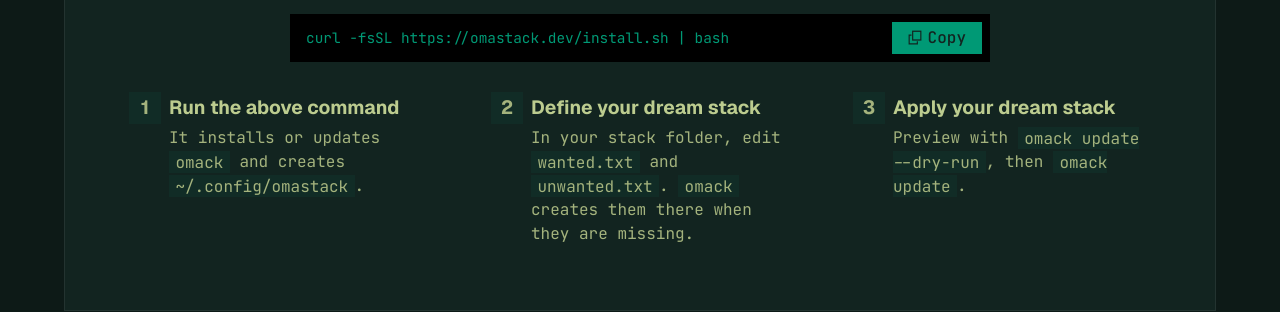
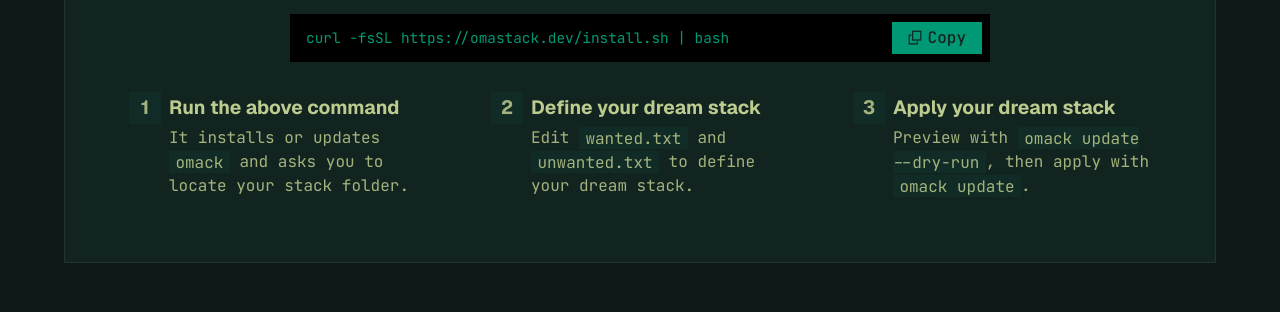
Before and after one commit to nohype-ai/omastack-dev.github.io, a plain HTML site: page index.html in a window 1280 px wide. Shown: the part 661-973 px from the top of the page. Drawn offline with Linux system fonts and the light colour scheme.

Commit message:
Run omack init on install without overwriting lists.

```diff
--- a/index.html
+++ b/index.html
@@ -77,8 +77,7 @@
               <div class="step-content">
                 <h4>Run the above command</h4>
                 <p>
-                  It installs or updates <code>omack</code> and creates
-                  <code>~/.config/omastack</code>.
+                  It installs or updates <code>omack</code> and asks you to locate your stack folder.
                 </p>
               </div>
             </div>
@@ -87,9 +86,7 @@
               <div class="step-content">
                 <h4>Define your dream stack</h4>
                 <p>
-                  In your stack folder, edit <code>wanted.txt</code> and
-                  <code>unwanted.txt</code>. <code>omack</code> creates them
-                  there when they are missing.
+                  Edit <code>wanted.txt</code> and <code>unwanted.txt</code> to define your dream stack.
                 </p>
               </div>
             </div>
@@ -98,8 +95,7 @@
               <div class="step-content">
                 <h4>Apply your dream stack</h4>
                 <p>
-                  Preview with <code>omack update --dry-run</code>, then
-                  <code>omack update</code>.
+                  Preview with <code>omack update --dry-run</code>, then apply with <code>omack update</code>.
                 </p>
               </div>
             </div>
```
Also changed, not shown: 1 other file.
